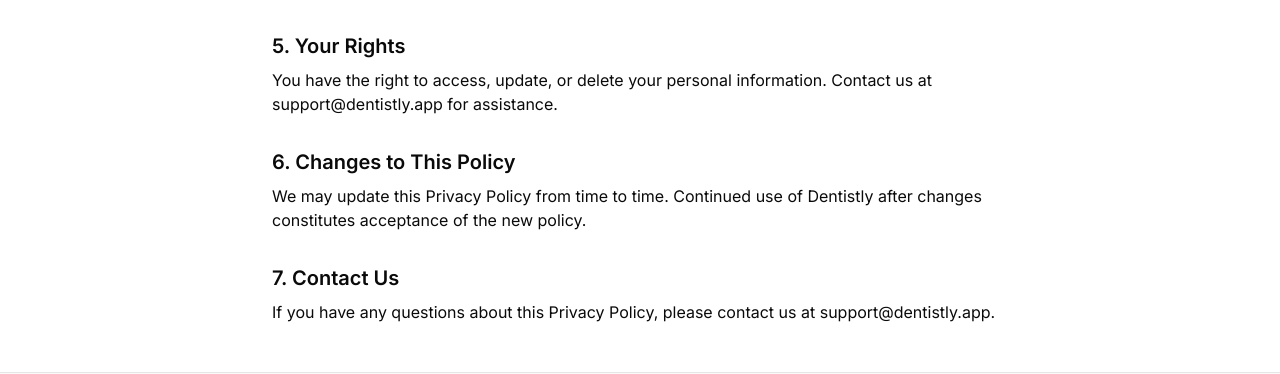
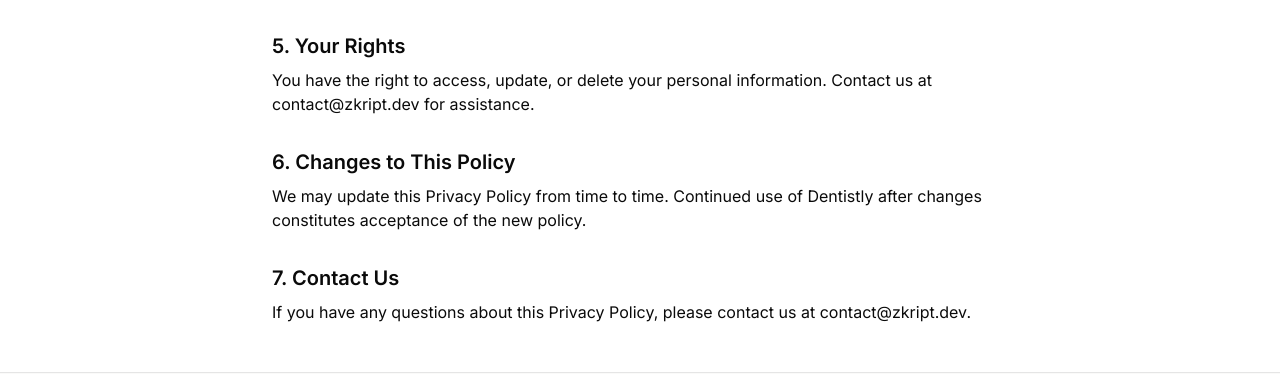
Before and after one commit to jpmadrigal07/dentistly-web, a Next.js app: page /privacy-policy in a window 1280 px wide. Shown: the part 796-1170 px from the top of the page. Built offline with nearby package versions, Linux system fonts and the light colour scheme; a web font is replaced by a local one.

Commit message:
feat: update contact email in Privacy Policy and Terms of Service pages

```diff
--- a/app/privacy-policy/page.tsx
+++ b/app/privacy-policy/page.tsx
@@ -14,11 +14,11 @@ export default function PrivacyPolicyPage() {
         <h2 className="text-xl font-semibold mt-8 mb-2">4. Sharing of Information</h2>
         <p className="mb-4">We do not sell or rent your personal information. We may share information with service providers as necessary to operate Dentistly, or as required by law.</p>
         <h2 className="text-xl font-semibold mt-8 mb-2">5. Your Rights</h2>
-        <p className="mb-4">You have the right to access, update, or delete your personal information. Contact us at support@dentistly.app for assistance.</p>
+        <p className="mb-4">You have the right to access, update, or delete your personal information. Contact us at contact@zkript.dev for assistance.</p>
         <h2 className="text-xl font-semibold mt-8 mb-2">6. Changes to This Policy</h2>
         <p className="mb-4">We may update this Privacy Policy from time to time. Continued use of Dentistly after changes constitutes acceptance of the new policy.</p>
         <h2 className="text-xl font-semibold mt-8 mb-2">7. Contact Us</h2>
-        <p>If you have any questions about this Privacy Policy, please contact us at support@dentistly.app.</p>
+        <p>If you have any questions about this Privacy Policy, please contact us at contact@zkript.dev.</p>
       </div>
     </>
   );
--- a/app/terms-of-service/page.tsx
+++ b/app/terms-of-service/page.tsx
@@ -19,7 +19,7 @@ export default function TermsOfServicePage() {
         <h2 className="text-xl font-semibold mt-8 mb-2">6. Changes to Terms</h2>
         <p className="mb-4">We may update these Terms from time to time. Continued use of Dentistly after changes constitutes acceptance of the new Terms.</p>
         <h2 className="text-xl font-semibold mt-8 mb-2">7. Contact Us</h2>
-        <p>If you have any questions about these Terms, please contact us at support@dentistly.app.</p>
+        <p>If you have any questions about these Terms, please contact us at contact@zkript.dev.</p>
       </div>
     </>
   );
```
